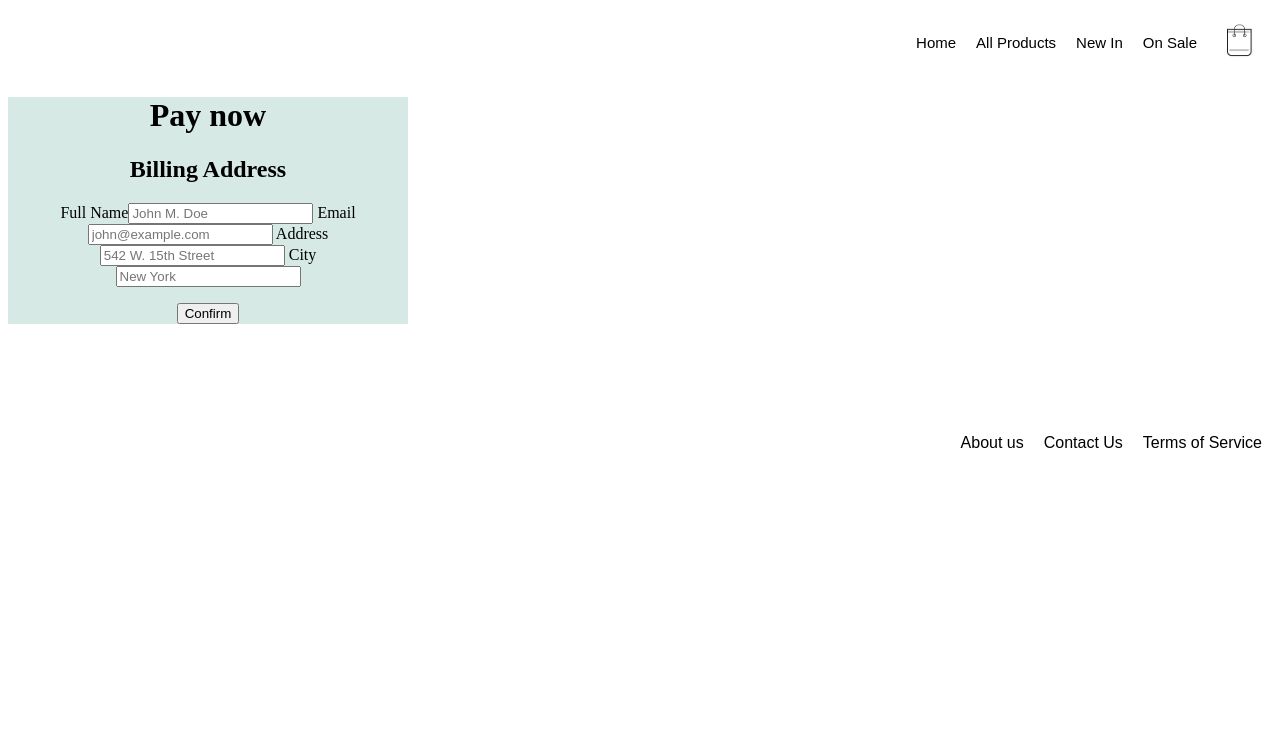
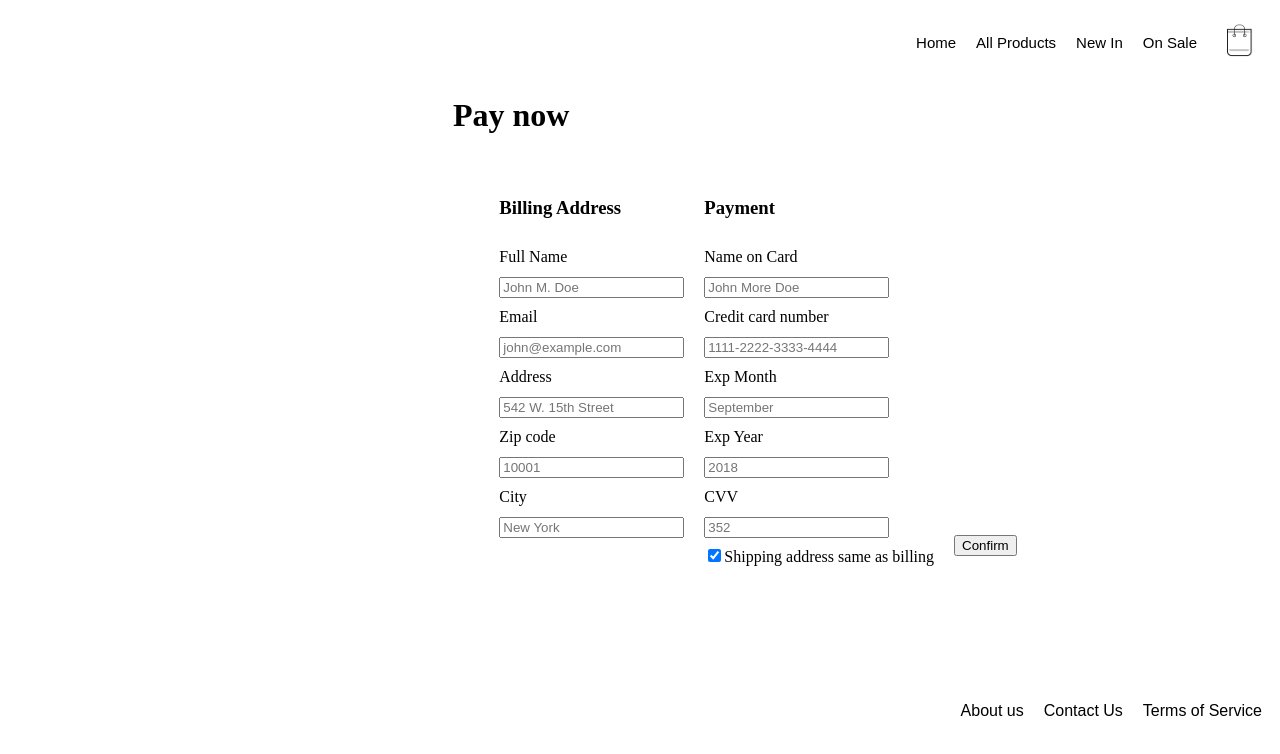
Before and after one commit to hedi-far/next-js-e-commerce-store, a Next.js app: page /check-out in a window 1280 px wide. Shown: the top 754 px of the page. Built offline with nearby package versions, Linux system fonts and the light colour scheme.

Commit message:
finish css

```diff
--- a/components/Footer.js
+++ b/components/Footer.js
@@ -5,7 +5,6 @@ import Link from 'next/link';
 const footer = css`
   display: flex;
   justify-content: flex-end;
-  flex-wrap: wrap;
   border-top: 0.2px;
   margin-top: 100px;
 `;
--- a/pages/check-out.js
+++ b/pages/check-out.js
@@ -5,9 +5,27 @@ import Layout from '../components/Layout';
 import { jsx, css } from '@emotion/core';
 
 const container = css`
-  text-align: center;
-  background-color: #d6e9e5;
-  width: 400px;
+  text-align: left;
+  width: 600px;
+  display: flex;
+  justify-content: center;
+  margin-top: 40px;
+  margin-left: 450px;
+  line-height: 30px;
+  margin-bottom: 120px;
+`;
+
+const form = css`
+  margin-right: 20px;
+`;
+
+const title = css`
+  margin-left: 445px;
+`;
+
+const button = css`
+  display: flex;
+  align-items: flex-end;
 `;
 
 export default function CheckOut() {
@@ -17,50 +35,97 @@ export default function CheckOut() {
         <Head>
           <title>Check-out</title>
         </Head>
+        <h1 css={title}>Pay now</h1>
+        <main css={container}>
+          <form css={form}>
+            <h3> Billing Address</h3>
 
-        <main css={container}>
-          <h1>Pay now</h1>
-
-          <form>
-            <h2>Billing Address</h2>
-            <label for="fname">
-              <i class="fa fa-user"></i> Full Name
-            </label>
+            <label for="fname">Full Name</label>
+            <br />
             <input
               type="text"
               id="fname"
               name="firstname"
               placeholder="John M. Doe"
             />
-            <label for="email">
-              <i class="fa fa-envelope"></i> Email
-            </label>
+            <br />
+            <label for="email">Email</label>
+            <br />
             <input
               type="text"
               id="email"
               name="email"
               placeholder="john@example.com"
             />
-            <label for="adr">
-              <i class="fa fa-address-card-o"></i> Address
-            </label>
+            <br />
+            <label for="adr">Address</label>
+            <br />
             <input
               type="text"
               id="adr"
               name="address"
               placeholder="542 W. 15th Street"
             />
-            <label for="city">
-              <i class="fa fa-institution"></i> City
+            <br />
+            <label for="zip">Zip code</label>
+            <br />
+            <input type="text" id="zip" name="zip" placeholder="10001" />
+            <br />
+            <label for="city">City</label>
+            <br />
+            <input type="text" id="city" name="city" placeholder="New York" />
+            <br />
+          </form>
+          <form css={form}>
+            <h3>Payment</h3>
+            <label for="cname">Name on Card</label>
+            <br />
+            <input
+              type="text"
+              id="cname"
+              name="cardname"
+              placeholder="John More Doe"
+            />
+            <br />
+            <label for="ccnum">Credit card number</label>
+            <br />
+            <input
+              type="text"
+              id="ccnum"
+              name="cardnumber"
+              placeholder="1111-2222-3333-4444"
+            />
+            <br />
+            <label for="expmonth">Exp Month</label>
+            <br />
+            <input
+              type="text"
+              id="expmonth"
+              name="expmonth"
+              placeholder="September"
+            />
+            <br />
+
+            <label for="expyear">Exp Year</label>
+            <br />
+            <input type="text" id="expyear" name="expyear" placeholder="2018" />
+            <br />
+
+            <label for="cvv">CVV</label>
+            <br />
+            <input type="text" id="cvv" name="cvv" placeholder="352" />
+            <br />
+            <label>
+              <input type="checkbox" checked="checked" name="sameadr" />
+              Shipping address same as billing
+              <br />
             </label>
-            <input type="text" id="city" name="city" placeholder="New York" />
-
-            <p>
-              <Link href={`/thank-you`}>
-                <button>Confirm</button>
-              </Link>
-            </p>
           </form>
+          <p css={button}>
+            <Link href={`/thank-you`}>
+              <button>Confirm</button>
+            </Link>
+          </p>
         </main>
       </Layout>
     </div>
--- a/pages/shoes/[id].js
+++ b/pages/shoes/[id].js
@@ -15,6 +15,10 @@ const shoeInfo = css`
   justify-content: flex-start;
   margin-top: 80px;
   font-size: 18px;
+`;
+
+const description = css`
+  margin-right: 50px;
 `;
 
 const info2 = css`
@@ -52,7 +56,7 @@ export default function Shoe(props) {
         <ul css={ul}>
           <li css={name}>{shoe.name}</li>
           <p>
-            <li>{shoe.description}</li>
+            <li css={description}>{shoe.description}</li>
           </p>
           <li css={info2}>Size: {shoe.size}</li>
           <li css={info2}>Price: {shoe.price}€</li>
--- a/pages/shopping-bag.js
+++ b/pages/shopping-bag.js
@@ -4,6 +4,10 @@ import Layout from '../components/Layout';
 /** @jsx jsx */
 import { jsx, css } from '@emotion/core';
 import { shoes } from '../database';
+
+const white = css`
+  background-color: #ffffff !important;
+`;
 
 const title = css`
   display: flex;
@@ -46,7 +50,7 @@ export default function CheckOut() {
             <table>
               <tbody>
                 <tr>
-                  <td colspan="5">
+                  <td css={white} colspan="5">
                     <h1 css={title}>Your Shopping Bag</h1>
                   </td>
                 </tr>
--- a/styles/globals.css
+++ b/styles/globals.css
@@ -43,3 +43,9 @@ td {
 tr:hover {
   background-color: #f5f5f5;
 }
+
+input[type='text'] {
+  border: none;
+  border-bottom: 1px solid #777777;
+  height: 16px;
+}
```
Also changed, not shown: pages/thank-you.js (+18 -4 lines).
